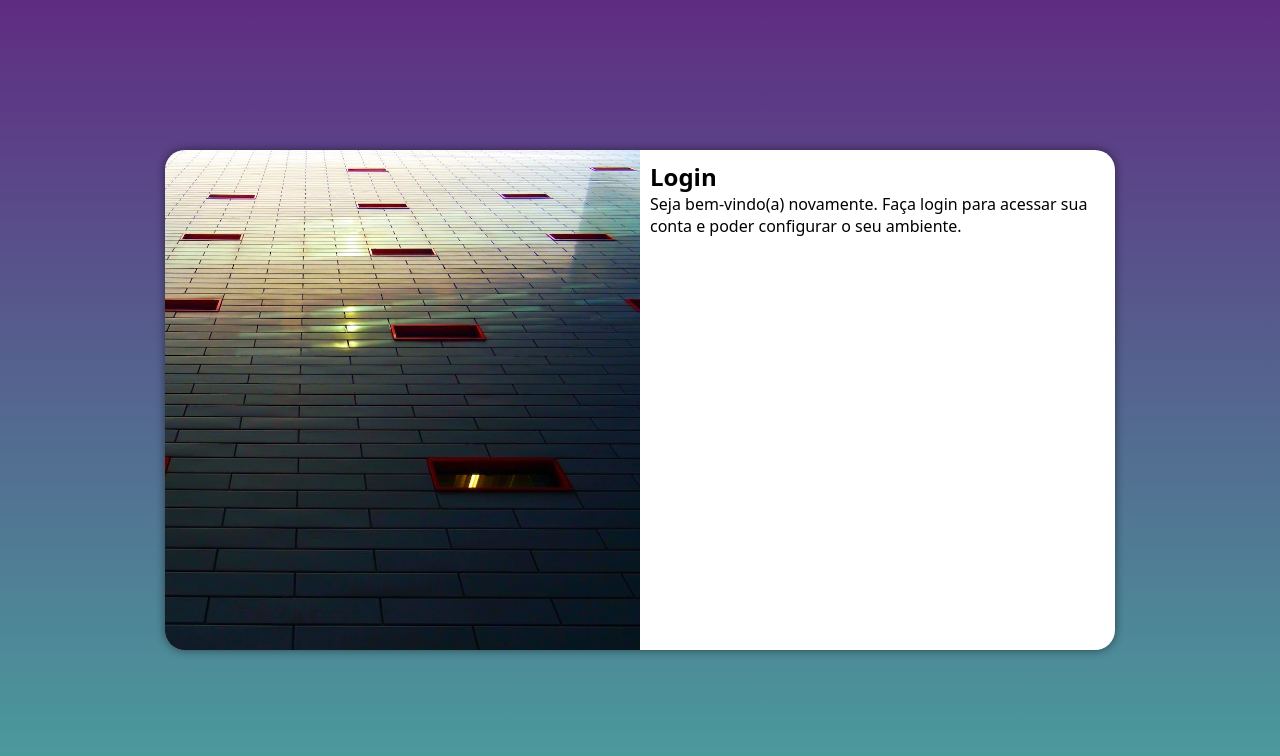
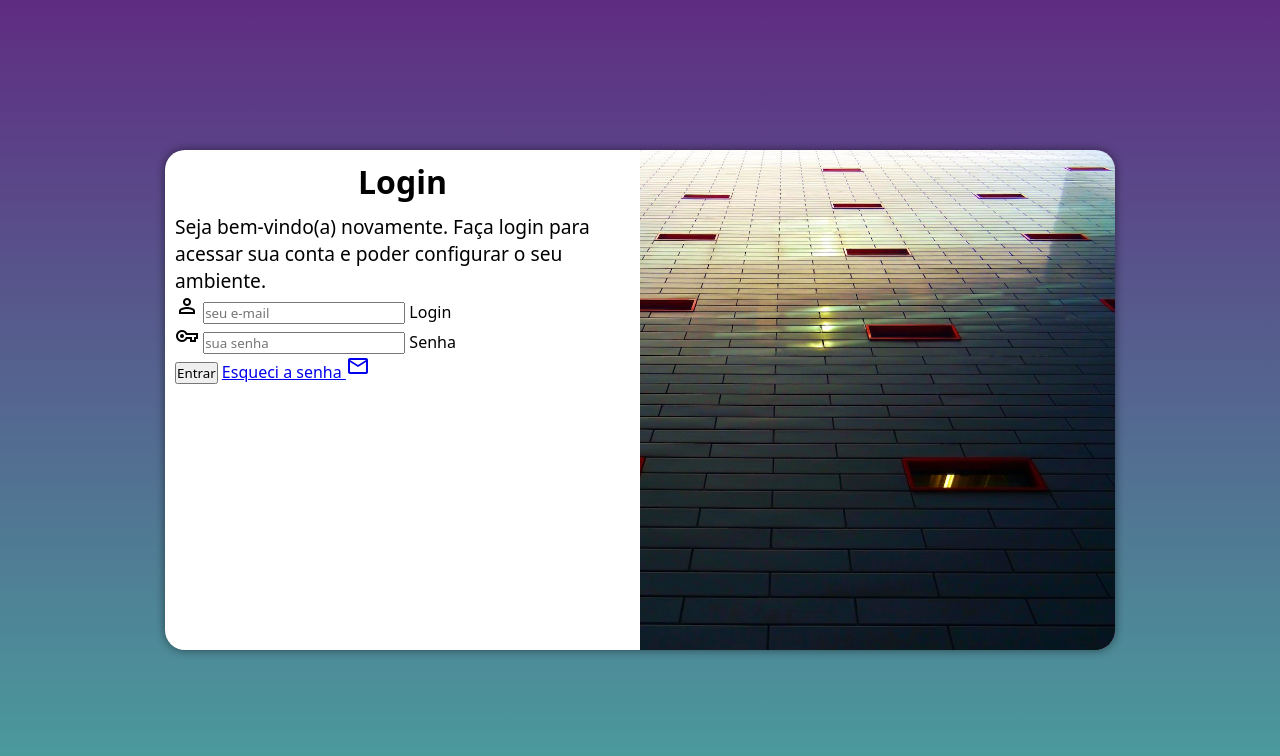
Before and after one commit to DouglasSvAlves/projeto-login, a plain HTML site: page index.html in a window 1280 px wide. Drawn offline with nearby package versions, Linux system fonts and the light colour scheme.

Commit message:
adicionei o formulario

```diff
--- a/index.html
+++ b/index.html
@@ -4,6 +4,7 @@
     <meta charset="UTF-8">
     <meta name="viewport" content="width=device-width, initial-scale=1.0">
     <title>Login</title>
+    <link rel="stylesheet" href="https://fonts.googleapis.com/css2?family=Material+Symbols+Outlined:opsz,wght,FILL,GRAD@20..48,100..700,0..1,-50..200" />
     <link rel="stylesheet" href="style/style.css">
     <link rel="stylesheet" href="style/media-query.css">
 </head>
@@ -16,8 +17,21 @@
             <div id="formulario">
                 <h1>Login</h1>
                 <p>Seja bem-vindo(a) novamente. Faça login para acessar sua conta e poder configurar o seu ambiente.</p>
-                <form action="login.php" method="post">
-
+                <form action="login.php" method="post" autocomplete="on">
+                    <div class="campo">
+                        <span class="material-symbols-outlined">person</span>
+                        <input type="email" name="login" id="ilogin" placeholder="seu e-mail" autocomplete="email" required maxlength="30">
+                        <label for="ilogin">Login</label>
+                    </div>
+                    <div class="campo">
+                        <span class="material-symbols-outlined">vpn_key</span>
+                        <input type="password" name="senha" id="isenha" placeholder="sua senha" autocomplete="current-password" required minlength="8" maxlength="15">
+                        <label for="isenha">Senha</label>
+                    </div>
+                    <input type="submit" value="Entrar">
+                    <a href="esqueci.html">
+                        Esqueci a senha <span class="material-symbols-outlined">mail</span>
+                    </a>
                 </form>
             </div>
         </section>
--- a/style/media-query.css
+++ b/style/media-query.css
@@ -38,13 +38,21 @@
     }
 
     section#login div#imagem {
-        float: left;
+        float: right;
         width: 50%;
         height: 100%;
     }
 
     section#login div#formulario {
-        float: right;
+        float: left;
         width: 50%;
     }
+
+    div#formulario h1 {
+        font-size: 2em;
+    }
+
+    div#formulario p {
+        font-size: 1.2em;
+    }
 }
--- a/style/style.css
+++ b/style/style.css
@@ -60,3 +60,12 @@ section#login div#formulario {
     display: block;
     padding: 10px;
 }
+
+div#formulario h1 {
+    text-align: center;
+    margin-bottom: 10px;
+}
+
+div#formulario p {
+    font-size: 0.8em;
+}
```
